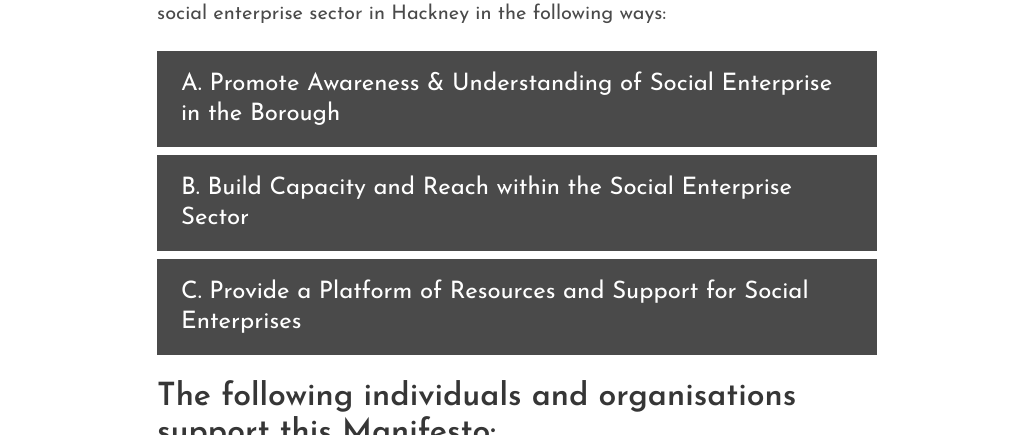
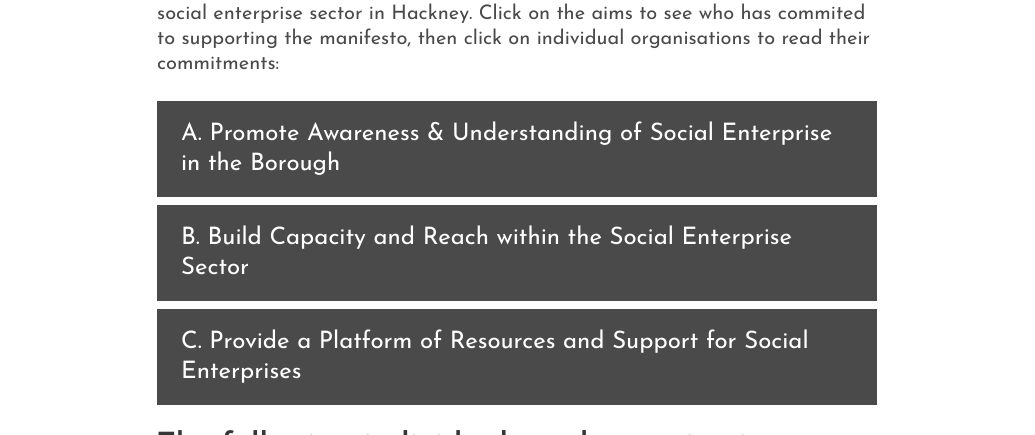
Before and after one commit to danimisho/Hackney-is-social-backup, a plain HTML site: page directory.html in a window 1280 px wide. Shown: the part 665-1100 px from the top of the page, without its empty margins (123-1158 px from the left). Drawn offline with nearby package versions, Linux system fonts and the light colour scheme.

Commit message:
add description and keywords

```diff
--- a/directory.html
+++ b/directory.html
@@ -2,8 +2,8 @@
 <html lang="en">
 	<head>
     	<meta charset="utf-8">
-    	<meta name="description" content="site description goes here">
-    	<meta name="keywords" content="site, keywords, go, here">
+    	<meta name="description" content="Read the manifesto and sign up to the movement">
+    	<meta name="keywords" content="Hackney is Social, Hackney Co-operative Delevopments, Cooperative, co-op, co=operative, Hackney, Social Enterprise, manifesto">
 		<meta name="viewport" content="width=device-width, initial-scale=1, minimum-scale=1">
 		<title>Who's Involved?</title>
 		<link rel="stylesheet" href="https://use.fontawesome.com/releases/v5.4.1/css/all.css" integrity="sha384-5sAR7xN1Nv6T6+dT2mhtzEpVJvfS3NScPQTrOxhwjIuvcA67KV2R5Jz6kr4abQsz" crossorigin="anonymous">
@@ -103,8 +103,10 @@
 				<div class="block">
 					<h2 class="title">Commitments</h2>
 					<h3 class="subtitle">The following organisations have pledged to support
-						the development of the social enterprise sector in Hackney in the
-						following ways:</h3>
+						the development of the social enterprise sector in Hackney. Click on
+						the aims to see who has commited to supporting the manifesto, then
+						click on individual organisations to read their commitments:
+					</h3>
 					<ul class="accordion">
 					  <li>
 					    <a class="message toggle accordion-heading" href="javascript:void(0);">
```
Also changed, not shown: gallery.html (+2 -2 lines), index.html (+2 -2 lines), manifesto.html (+2 -2 lines).
